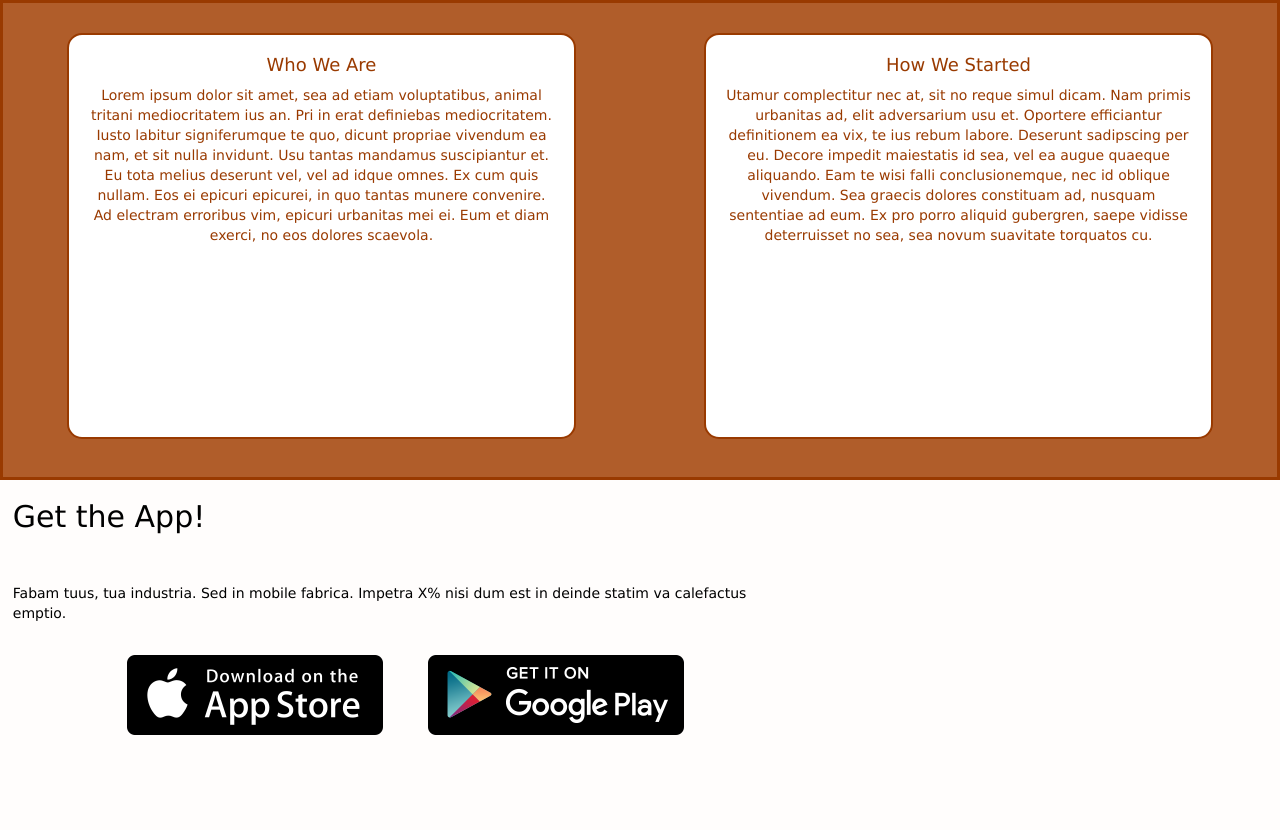
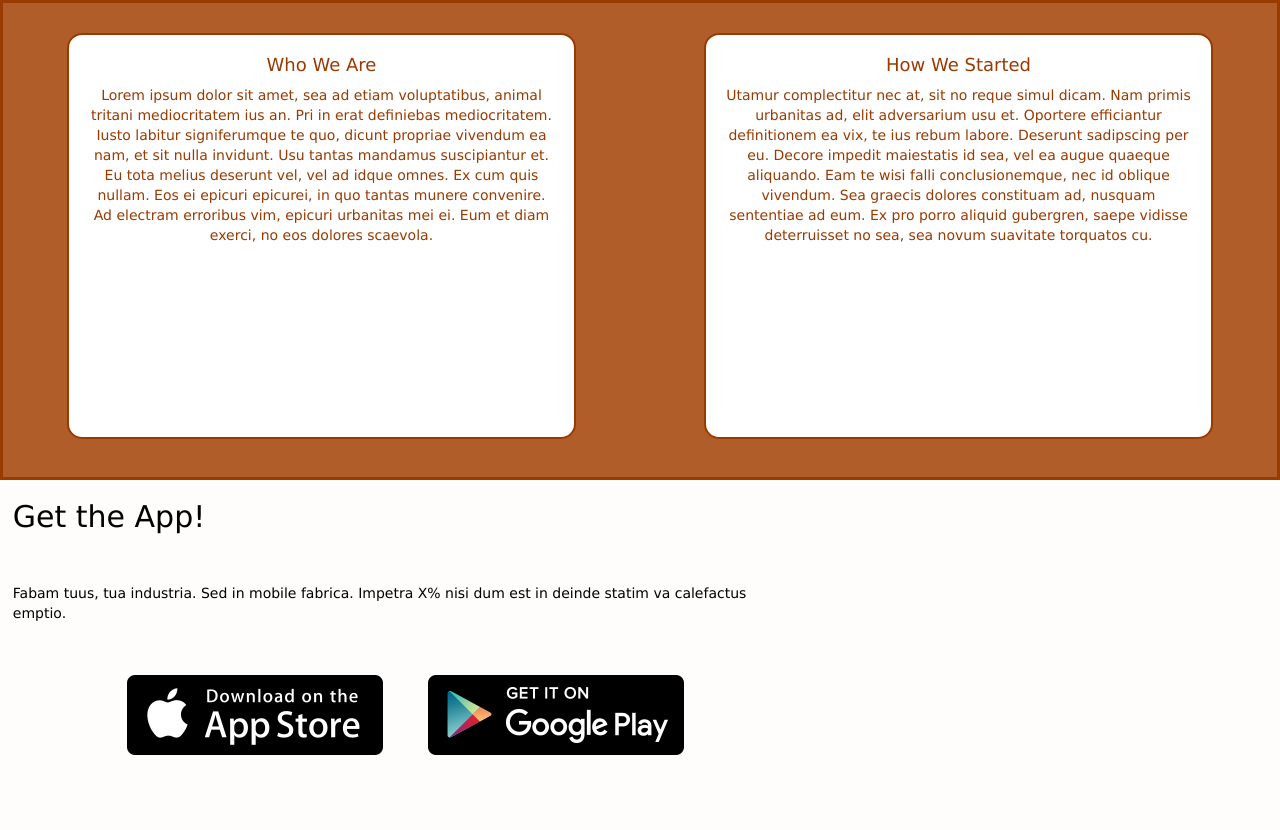
Before and after one commit to Kvecere/ProWebsite, a plain HTML site: page index.html in a window 1280 px wide. Shown: the part 656-1486 px from the top of the page. Drawn offline with nearby package versions, Linux system fonts and the light colour scheme.

Commit message:
Update index.css

```diff
--- a/index.css
+++ b/index.css
@@ -63,7 +63,7 @@ div#beans-parallax
 	height:125px;
 }
 .get-the-app #app-links img{
-	padding:0px 20px;
+	padding:20px 20px;
 }
 .get-the-app #side-beans{
 	height:350px;
```
